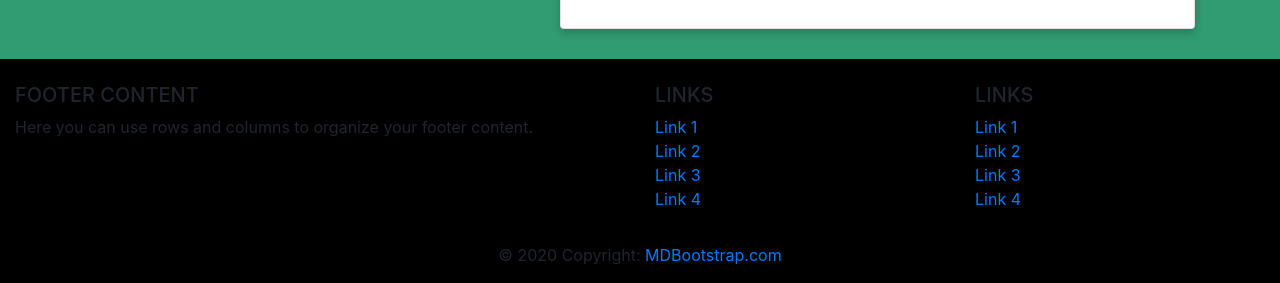
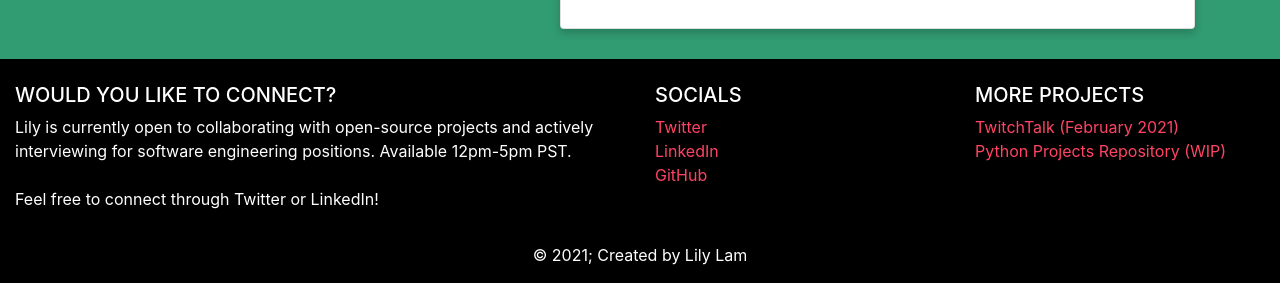
Before and after one commit to Lamsauce/Lilylam.github.io, a plain HTML site: page index.html in a window 1280 px wide. Shown: the part 824-1107 px from the top of the page. Drawn offline with nearby package versions, Linux system fonts and the light colour scheme.

Commit message:
completed footer

```diff
--- a/index.html
+++ b/index.html
@@ -127,8 +127,11 @@
       <div class="col-md-6 mt-md-0 mt-3">
 
         <!-- Content -->
-        <h5 class="text-uppercase">Footer Content</h5>
-        <p>Here you can use rows and columns to organize your footer content.</p>
+        <h5 class="text-uppercase">Would You Like To Connect?</h5>
+        <p>Lily is currently open to collaborating with open-source projects and actively interviewing for software engineering positions. Available 12pm-5pm PST.
+        <br>
+        <br>
+        Feel free to connect through Twitter or LinkedIn!</p>
 
       </div>
       <!-- Grid column -->
@@ -139,20 +142,17 @@
       <div class="col-md-3 mb-md-0 mb-3">
 
         <!-- Links -->
-        <h5 class="text-uppercase">Links</h5>
+        <h5 class="text-uppercase">Socials</h5>
 
         <ul class="list-unstyled">
           <li>
-            <a href="#!">Link 1</a>
+            <a href="https://twitter.com/LamsauceSE">Twitter</a>
           </li>
           <li>
-            <a href="#!">Link 2</a>
+            <a href="https://linkedin.com/lilylam-se">LinkedIn</a>
           </li>
           <li>
-            <a href="#!">Link 3</a>
-          </li>
-          <li>
-            <a href="#!">Link 4</a>
+            <a href="https://github.com/lamsauce">GitHub</a>
           </li>
         </ul>
 
@@ -163,20 +163,14 @@
       <div class="col-md-3 mb-md-0 mb-3">
 
         <!-- Links -->
-        <h5 class="text-uppercase">Links</h5>
+        <h5 class="text-uppercase">More Projects</h5>
 
         <ul class="list-unstyled">
           <li>
-            <a href="#!">Link 1</a>
+            <a href="https://twitchtalk.herokuapp.com/">TwitchTalk (February 2021)</a>
           </li>
           <li>
-            <a href="#!">Link 2</a>
-          </li>
-          <li>
-            <a href="#!">Link 3</a>
-          </li>
-          <li>
-            <a href="#!">Link 4</a>
+            <a href="https://github.com/Lamsauce/Udemy-Python-100-Days/tree/master/Projects">Python Projects Repository (WIP)</a>
           </li>
         </ul>
 
@@ -190,8 +184,7 @@
   <!-- Footer Links -->
 
   <!-- Copyright -->
-  <div class="footer-copyright text-center py-3">© 2020 Copyright:
-    <a href="https://mdbootstrap.com/"> MDBootstrap.com</a>
+  <div class="footer-copyright text-center py-3">© 2021; Created by Lily Lam
   </div>
   <!-- Copyright -->
 
--- a/styles/main.css
+++ b/styles/main.css
@@ -71,3 +71,11 @@ footer {
 .social:hover {
     color: rgb(77, 124, 255);
 }
+
+footer {
+    color: white;
+}
+
+a {
+    color: rgb(255, 68, 99);
+}
```
